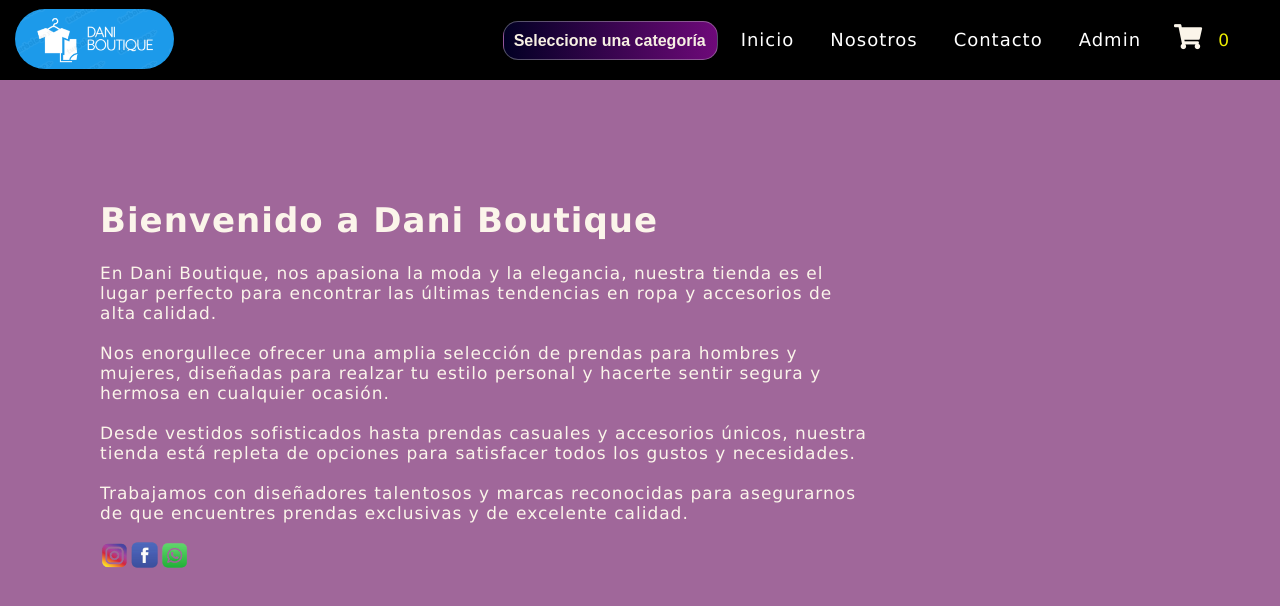
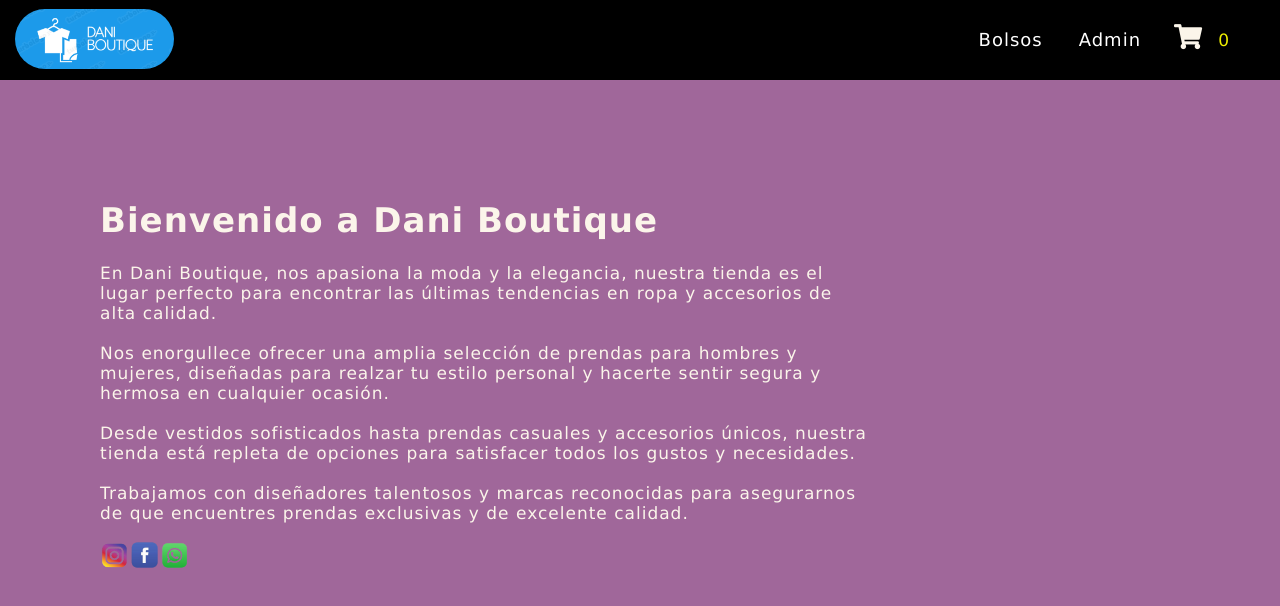
Before and after one commit to Camilo95VP/DaniBoutiqueFront, an Angular app: page / in a window 1280 px wide. Shown: the top 606 px of the page. Built offline with nearby package versions, Linux system fonts and the light colour scheme.

Commit message:
Refactorinf navbar

```diff
--- a/src/app/componentes/navBar/navBar.component.css
+++ b/src/app/componentes/navBar/navBar.component.css
@@ -219,3 +219,7 @@ li a.active, li a:hover{
         }
 
 }
+
+.bolsos{
+    cursor: pointer;
+}
--- a/src/app/componentes/navBar/navBar.component.html
+++ b/src/app/componentes/navBar/navBar.component.html
@@ -7,15 +7,16 @@
   </a>
   <ul [class.open]="isMenuOpen">
       <li>
-        <select id="categories" [(ngModel)]="selectedCategory" (change)="navigateToCategory()">
+        <!-- <select id="categories" [(ngModel)]="selectedCategory" (change)="navigateToCategory()">
           <option value="">Seleccione una categoría</option>
           <option  class="opt" value="bolsos" >Bolsos</option>
           <option class="opt" value="ropa">Ropa</option>
           <option class="opt" value="tennis">Tennis</option>
-        </select></li>
-      <li><a href="#" (click)="closeMenu()">Inicio</a></li>
-      <li><a href="#" (click)="closeMenu()">Nosotros</a></li>
-      <li><a href="#" (click)="closeMenu()">Contacto</a></li>
+        </select></li> -->
+      <!-- <li><a href="#" (click)="closeMenu()">Inicio</a></li>
+      <li><a href="#" (click)="closeMenu()">Nosotros</a></li> -->
+      <!-- <li><a href="#" (click)="closeMenu()">Contacto</a></li> -->
+      <li><a class="bolsos" (click)="redirigirBolsos()">Bolsos</a></li>
       <li><a class="admin" (click)="redirigirAdmin()">Admin</a></li>
       <label class="shopping-car" (click)="redirigirACarrito()"><i class="fas fa-shopping-cart"></i></label>
       <span class="contador">{{ cantidadProductos | async }}</span>
--- a/src/app/componentes/navBar/navBar.component.ts
+++ b/src/app/componentes/navBar/navBar.component.ts
@@ -54,4 +54,8 @@ export class NavBarComponent implements OnInit {
     this.router.navigate(['/admin']);
   }
 
+  redirigirBolsos(){
+    this.router.navigate(['/bolsos']);
+  }
+
 }
```
